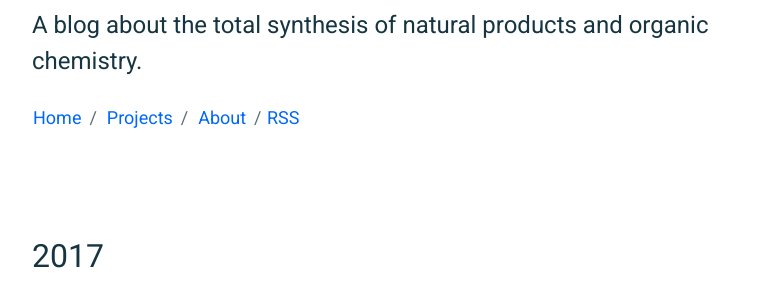
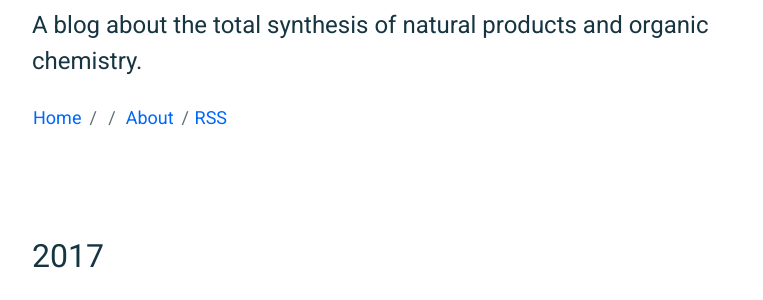
Before and after one commit to robotNoir/robotNoir.github.io, a Jekyll site: the page built from index.html, in a window 1280 px wide. Shown: the part 154-454 px from the top of the page, without its empty margins (258-1021 px from the left). Built offline with Jekyll 4.4.1, drawn with Linux system fonts in a browser that asks for light colours.

Commit message:
Update header.html
- removed link to projects page

```diff
--- a/_includes/header.html
+++ b/_includes/header.html
@@ -6,7 +6,6 @@
     {% endif %}
     <p>
         <a href="{{ "/" | prepend: site.baseurl }}">Home</a><span
-          class="u-separate"></span> <a href="{{ "/projects/" | prepend:
-          site.baseurl }}">Projects</a><span class="u-separate"></span> <a href="{{ "/about/" | prepend: site.baseurl }}">About</a><span class="u-separate"></span><a href="{{ "/feed.xml" | prepend: site.baseurl }}">RSS</a>
+          class="u-separate"></span><span class="u-separate"></span> <a href="{{ "/about/" | prepend: site.baseurl }}">About</a><span class="u-separate"></span><a href="{{ "/feed.xml" | prepend: site.baseurl }}">RSS</a>
     </p>
 </header>
```
